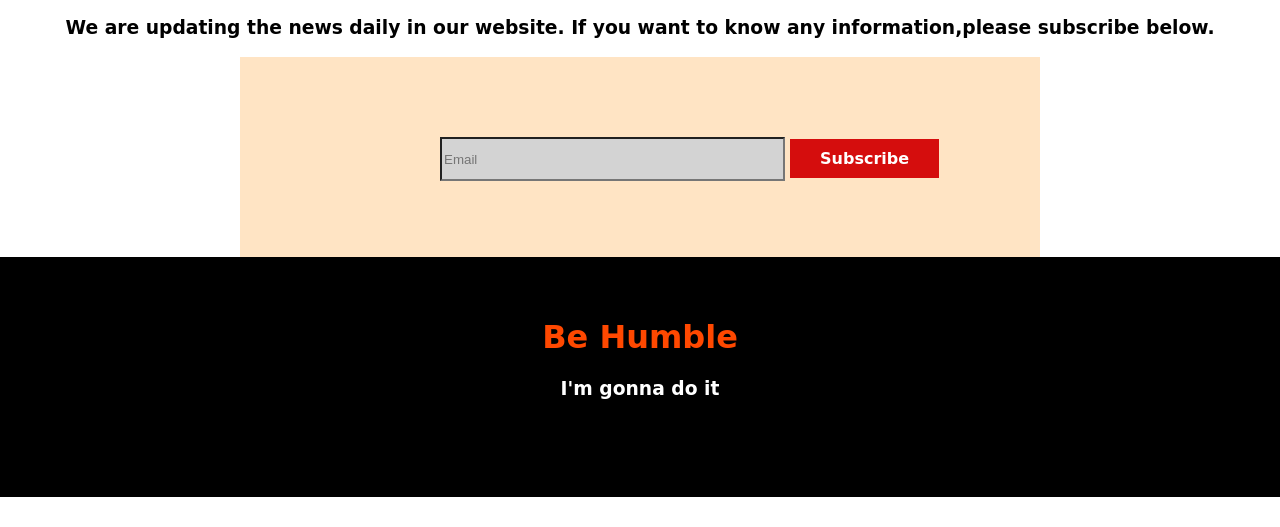
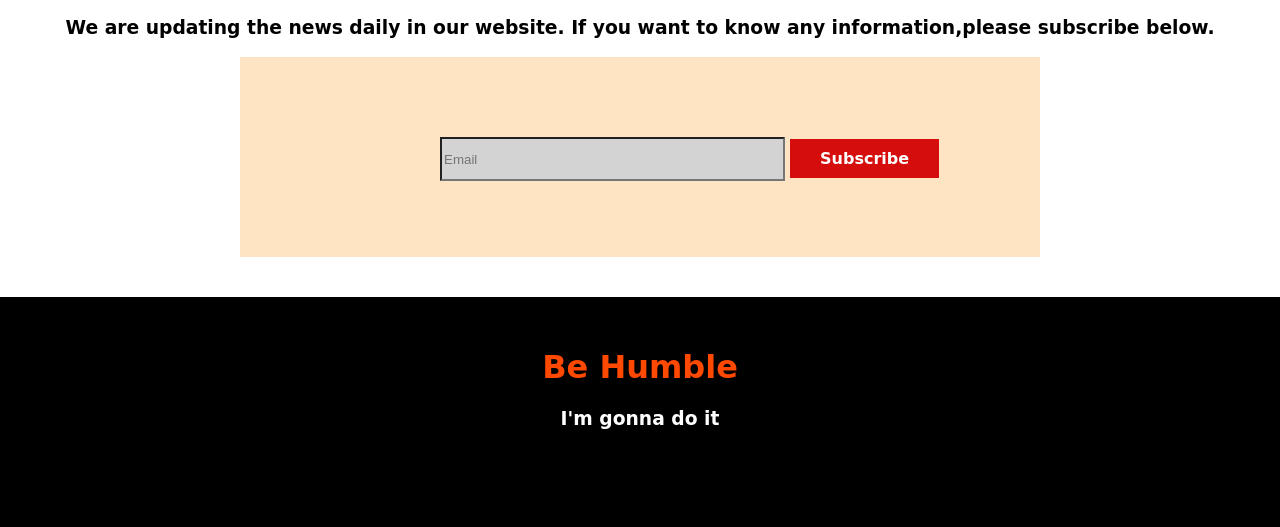
Before and after one commit to afrosedill/Disaster-Relief, a plain HTML site: page index.html in a window 1280 px wide. Shown: the part 2297-2824 px from the top of the page. Before the commit the page ends 2794 px from the top, so only its background shows below. Drawn offline with Linux system fonts and the light colour scheme; a web font is replaced by a local one.

Commit message:
restore footer

```diff
--- a/style.css
+++ b/style.css
@@ -109,6 +109,7 @@ body{
     background-color: bisque;
     width: 800px;
     height: 200px;
+    margin-bottom: 40px;
 }
 .button-background{
     text-decoration: none;
@@ -119,7 +120,7 @@ body{
 }
 .footer-style{
     text-align: center;
-    padding-top: 40px;
+    padding-top: 30px;
     height: 200px;
     background-color: black;
 }
```
